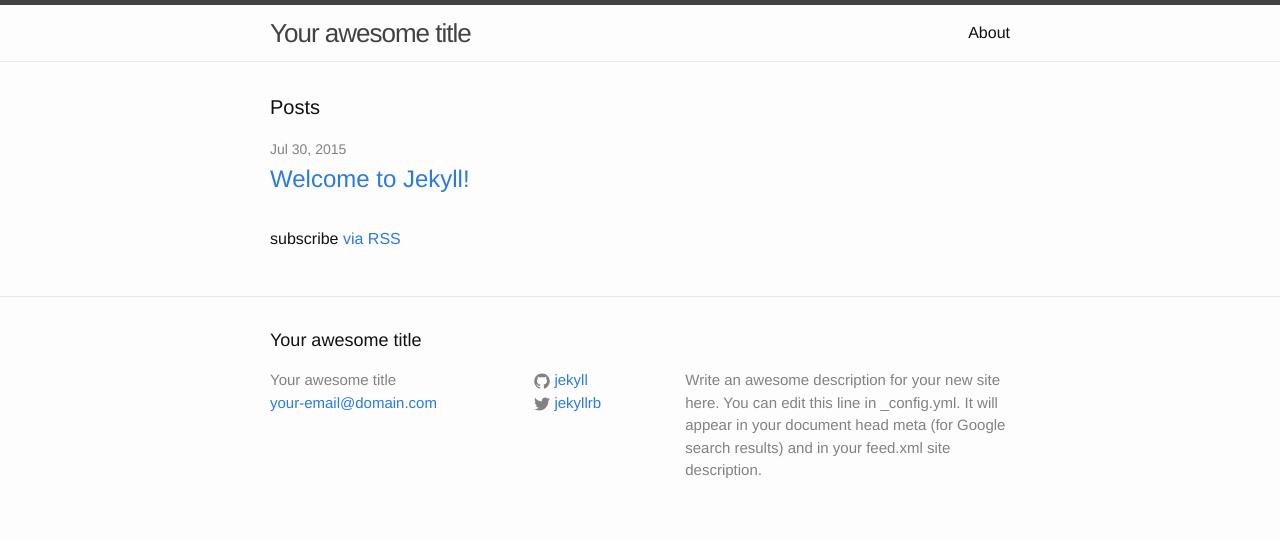
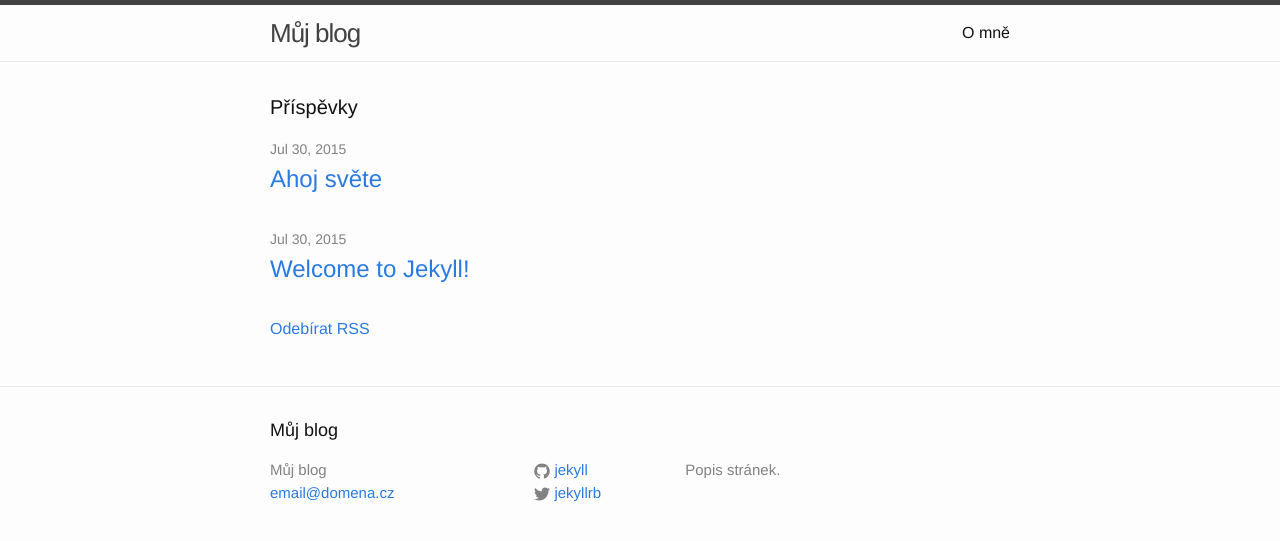
Before and after one commit to waikeri/blog, a Jekyll site: the page built from index.html, in a window 1280 px wide. Shown: the top 541 px of the page. Built offline with Jekyll 4.4.1, drawn with Linux system fonts in a browser that asks for light colours.

```diff
--- a/_config.yml
+++ b/_config.yml
@@ -1,12 +1,10 @@
 # Site settings
-title: Your awesome title
-email: your-email@domain.com
+title: Můj blog
+email: email@domena.cz
 description: > # this means to ignore newlines until "baseurl:"
-  Write an awesome description for your new site here. You can edit this
-  line in _config.yml. It will appear in your document head meta (for
-  Google search results) and in your feed.xml site description.
+  Popis stránek.
 baseurl: "" # the subpath of your site, e.g. /blog/
-url: "http://yourdomain.com" # the base hostname & protocol for your site
+url: "http://username.github.io" # the base hostname & protocol for your site
 twitter_username: jekyllrb
 github_username:  jekyll
 
--- a/index.html
+++ b/index.html
@@ -4,7 +4,7 @@ layout: default
 
 <div class="home">
 
-  <h1 class="page-heading">Posts</h1>
+  <h1 class="page-heading">Příspěvky</h1>
 
   <ul class="post-list">
     {% for post in site.posts %}
@@ -18,6 +18,6 @@ layout: default
     {% endfor %}
   </ul>
 
-  <p class="rss-subscribe">subscribe <a href="{{ "/feed.xml" | prepend: site.baseurl }}">via RSS</a></p>
+  <p class="rss-subscribe"><a href="{{ "/feed.xml" | prepend: site.baseurl }}">Odebírat RSS</a></p>
 
 </div>
```
Also changed, not shown: _posts/2015-07-30-ahoj-svete.md (added, +8 -0 lines), _posts/2015-07-30-welcome-to-jekyll.md (renamed from _posts/2015-07-30-welcome-to-jekyll.markdown, +1 -1 lines), about.md (deleted, +0 -11 lines), o-mne.md (added, +7 -0 lines).
